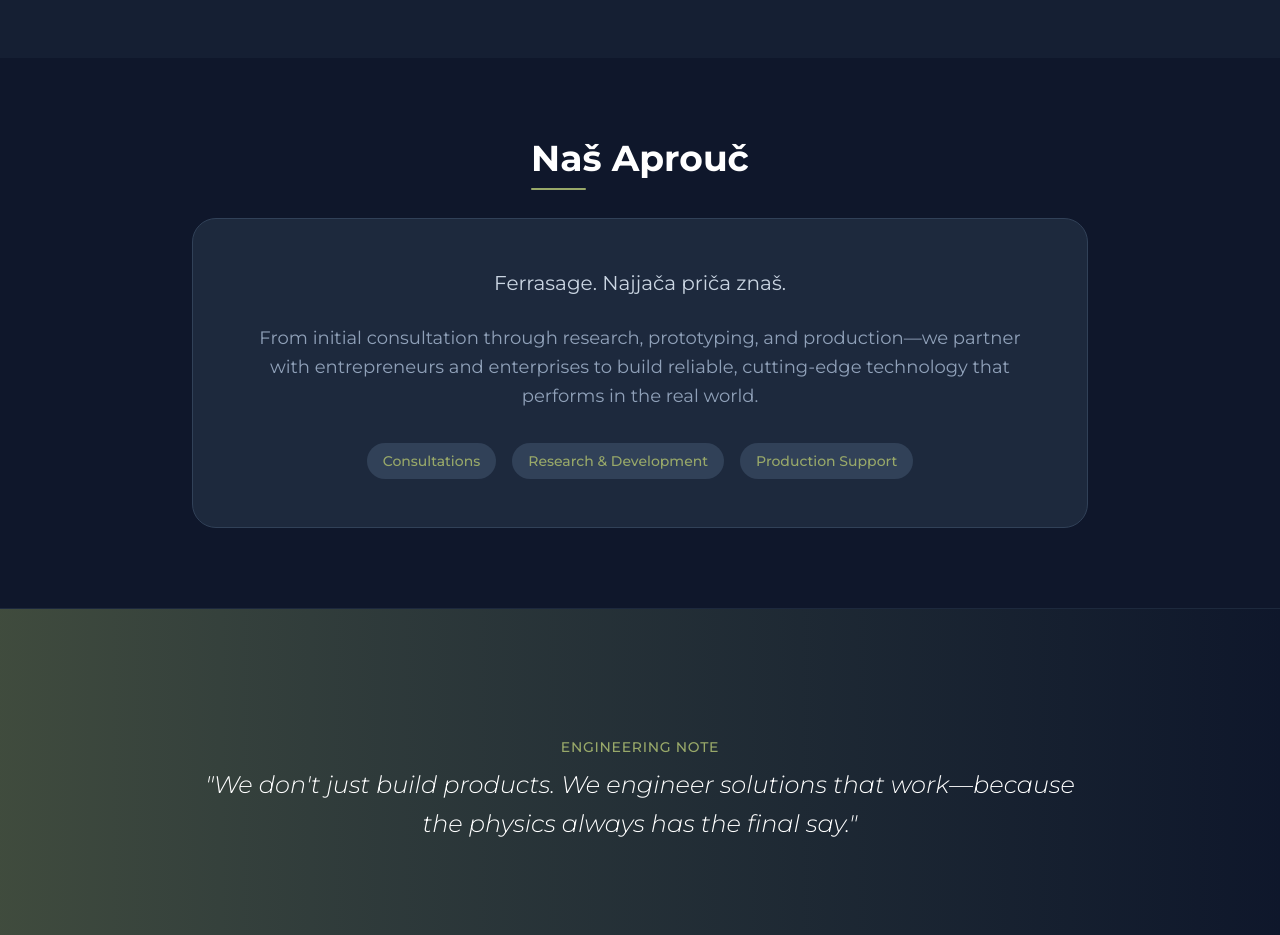
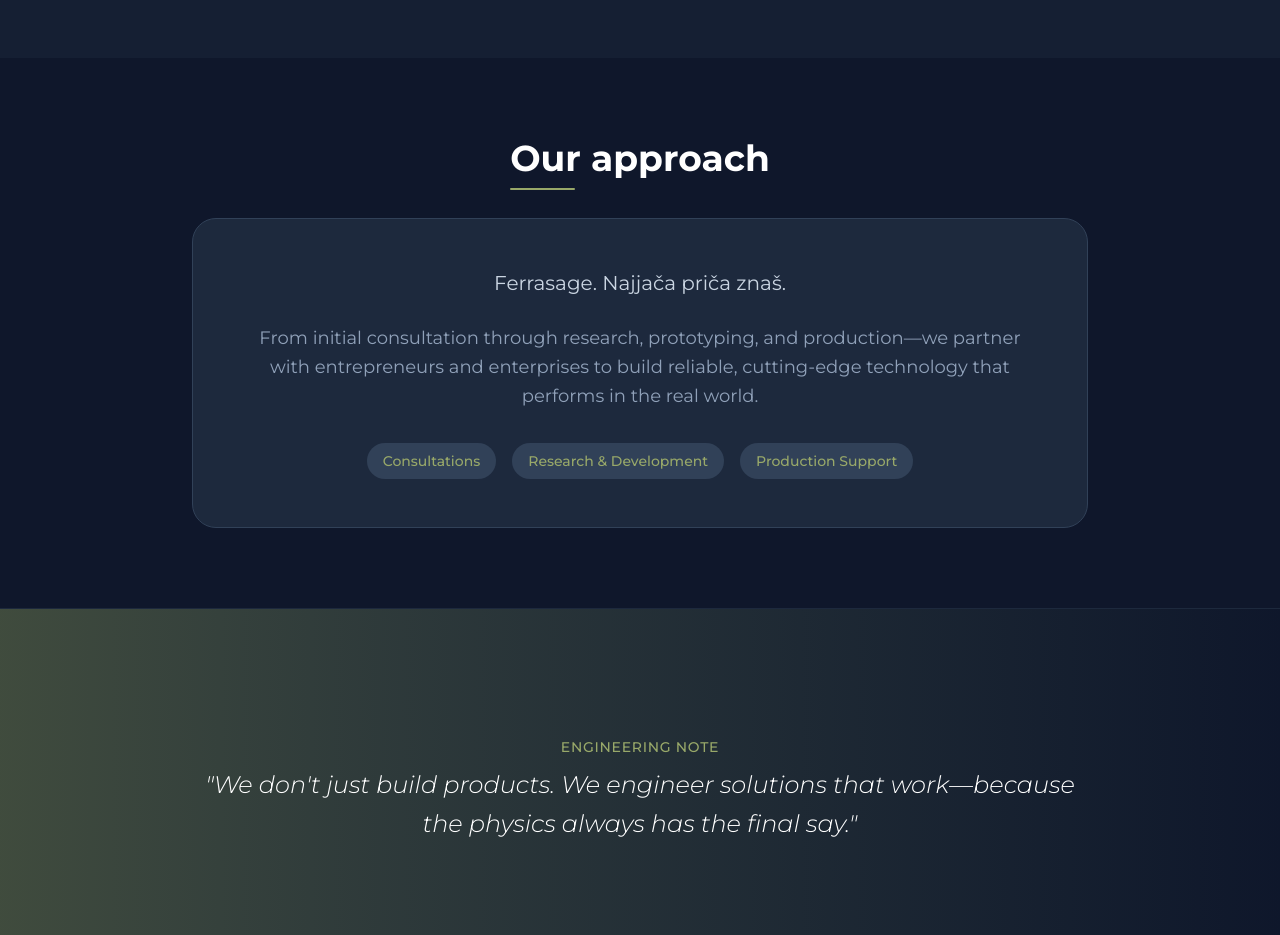
Before and after one commit to drazenbuljovcic/ferrasage, a React (Vite) app: page / in a window 1280 px wide. Shown: the part 1320-2255 px from the top of the page. Built offline with nearby package versions, Linux system fonts and the light colour scheme.

Commit message:
Update service headline from 'Naš Aprouč' to 'Our approach'

```diff
--- a/src/components/Services.jsx
+++ b/src/components/Services.jsx
@@ -5,7 +5,7 @@ export function Services() {
     <section id="services" className="py-20 px-6">
       <div className="max-w-4xl mx-auto text-center">
         <Headline size="4xl" underlined className="mb-8">
-          Naš Aprouč
+          Our approach
         </Headline>
         <div className="bg-slate-800 p-12 rounded-3xl border border-slate-700">
           <p className="text-xl text-slate-300 leading-relaxed mb-6">
```
